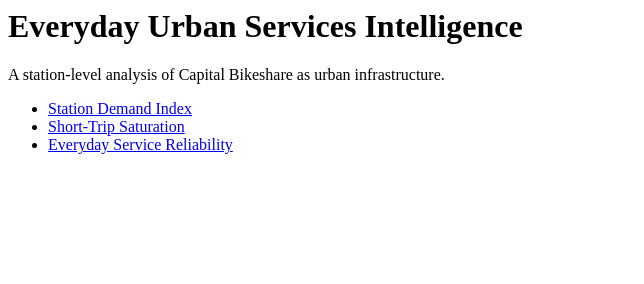
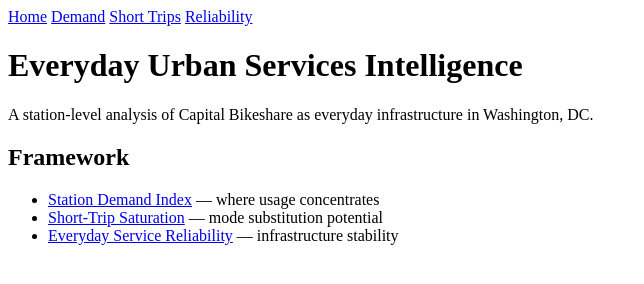
Before and after one commit to Sneha-S2003/urban-services-intelligences, a plain HTML site: page index.html in a window 1280 px wide. Shown: the whole page, without its empty margins (0-644 px from the left). Drawn offline with Linux system fonts and the light colour scheme.

Commit message:
Refactor index.html to include head and navigation
Added structure and navigation to the HTML document.

```diff
--- a/index.html
+++ b/index.html
@@ -1,9 +1,32 @@
-<h1>Everyday Urban Services Intelligence</h1>
+<!DOCTYPE html>
+<html>
+<head>
+  <meta charset="utf-8" />
+  <title>Everyday Urban Services Intelligence</title>
+  <link rel="stylesheet" href="css/style.css" />
+</head>
+<body>
 
-<p>A station-level analysis of Capital Bikeshare as urban infrastructure.</p>
+<nav>
+  <a href="index.html">Home</a>
+  <a href="demand.html">Demand</a>
+  <a href="short-trips.html">Short Trips</a>
+  <a href="reliability.html">Reliability</a>
+</nav>
 
-<ul>
-  <li><a href="demand.html">Station Demand Index</a></li>
-  <li><a href="short-trips.html">Short-Trip Saturation</a></li>
-  <li><a href="reliability.html">Everyday Service Reliability</a></li>
-</ul>
+<div class="content">
+  <h1>Everyday Urban Services Intelligence</h1>
+  <p>
+    A station-level analysis of Capital Bikeshare as everyday infrastructure in Washington, DC.
+  </p>
+
+  <h2>Framework</h2>
+  <ul>
+    <li><a href="demand.html">Station Demand Index</a> — where usage concentrates</li>
+    <li><a href="short-trips.html">Short-Trip Saturation</a> — mode substitution potential</li>
+    <li><a href="reliability.html">Everyday Service Reliability</a> — infrastructure stability</li>
+  </ul>
+</div>
+
+</body>
+</html>
```
